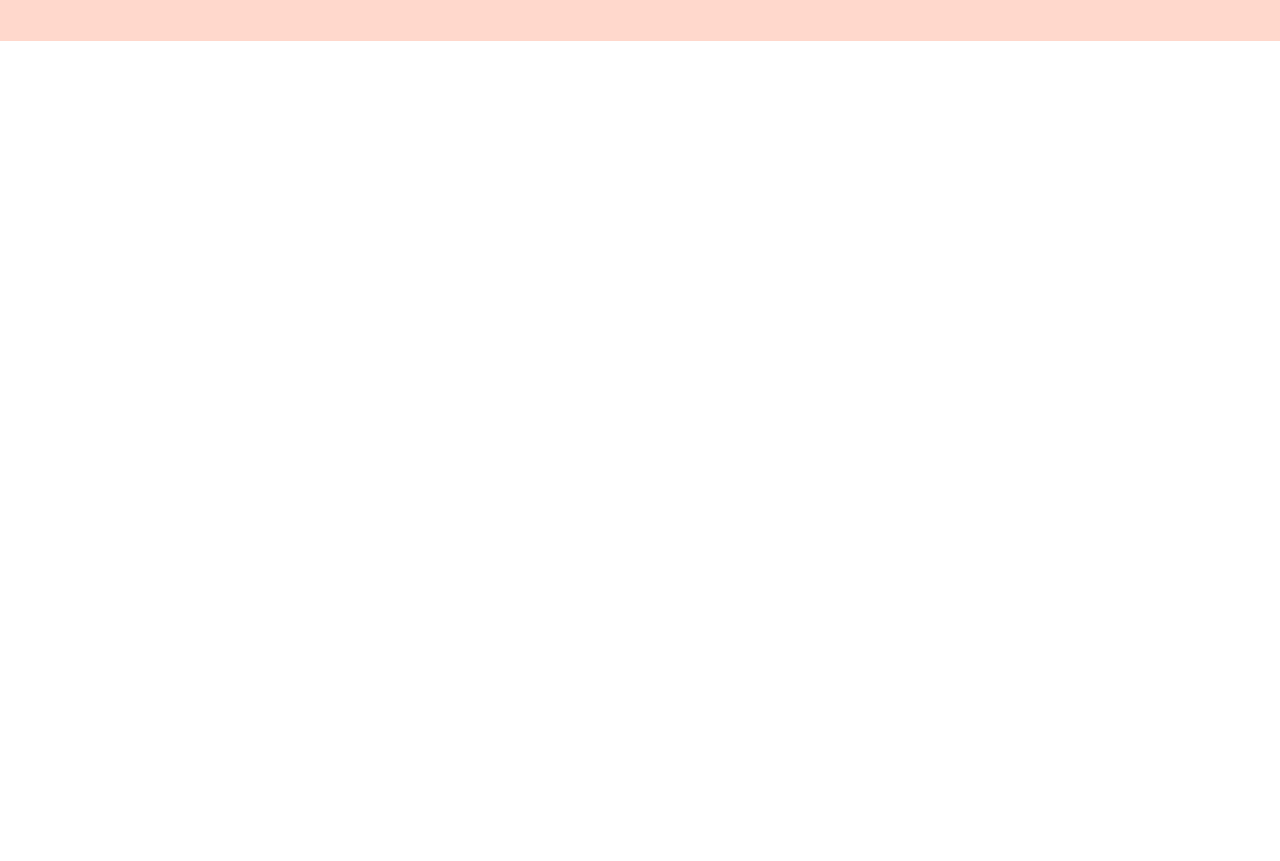
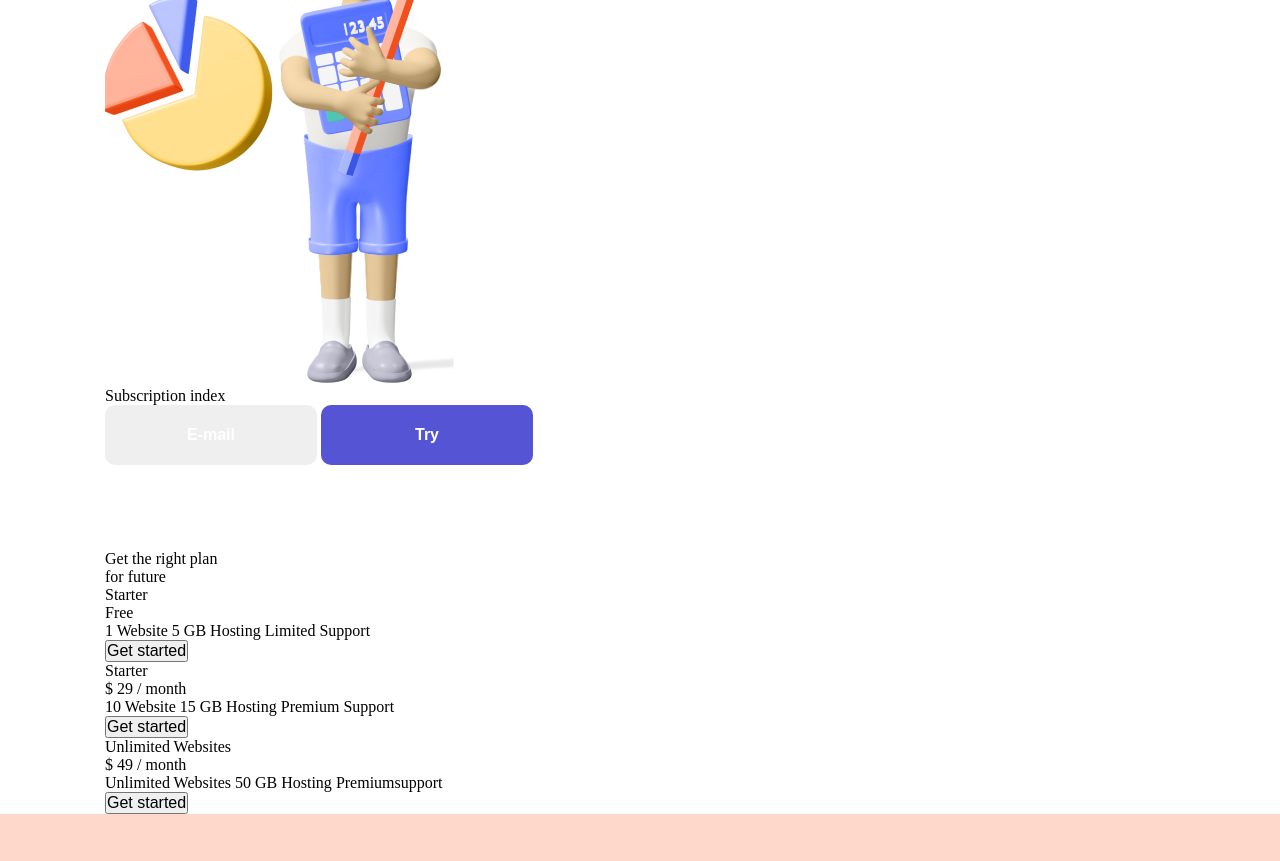
Before and after one commit to Rai8888/Byte-education-project, a plain HTML site: page index.html in a window 1280 px wide. Shown: the part 875-1736 px from the top of the page. Before the commit the page ends 916 px from the top, so only its background shows below. Drawn offline with Linux system fonts and the light colour scheme.

Commit message:
Update index.html

```diff
--- a/index.html
+++ b/index.html
@@ -5,7 +5,6 @@
   <meta http-equiv="X-UA-Compatible" content="IE=edge">
   <meta name="viewport" content="width=device-width, initial-scale=1.0">
   <title>Byte Project</title>
-  <title>done by Abdrai kyzy</title>
   <link rel="stylesheet" href="./style/style.css">
 </head>
 <body>
@@ -62,6 +61,81 @@
       <img src="./img/firstman.png" alt="first man">
     </div>
   </section>
+
+      <!--Section 2-->
+  <section class="container index">
+     <div>
+      <img src="./img/secondman.png" alt="first man">
+    </div>
+    <div>
+      <h2 class="about__index">
+        Subscription index
+      </h2>
+      <div>
+        <button class="button button__email">E-mail</button>
+        <button class="button button__violet"> Try</button>
+      </div>
+    </div>
+
+  </section>
+
+      <!--Section 3-->
+  <section class="container plan">
+    <div>
+      <h1>
+        <p class="about__plan">
+          Get the right plan <br>for future
+        </p>
+      </h1>
+    </div>
+
+    <div class="price__items">
+          <div class="price__item">
+            <h4>Starter</h4>
+            <span class="price__value"> Free</span>
+            <div class="price__list">
+              <span>1 Website</span>
+              <span>5 GB Hosting</span>
+              <span>Limited Support</span>
+            </div>
+            <button class="button__fill">Get started</button>
+          </div>
+
+            <div class="price__item">
+            <h4>Starter</h4>
+            <span class="price__value"> $ 29 /</span>
+            <span class="price__month"> month</span>
+            <div class="price__list">
+              <span>10 Website</span>
+              <span>15 GB Hosting</span>
+              <span>Premium Support</span>
+            </div>
+            <button class="button__fill">Get started</button>
+          </div>
+
+            <div class="price__item">
+            <span> Unlimited Websites</span> <br>
+            <span class="price__value"> $ 49 /</span>
+            <span class="price__month"> month</span>
+            <div class="price__list">
+              <span> Unlimited Websites</span>
+              <span>50 GB Hosting</span>
+              <span>Premiumsupport</span>
+            </div>
+            <button class="button__fill">Get started</button>
+          </div>
+
+
+
+
+
+        </div>
+      </section>
+
+
+
+  </section>
+
     <!--Footer-->
     <footer class="footer">
        <div class="container footer__flex">
```
